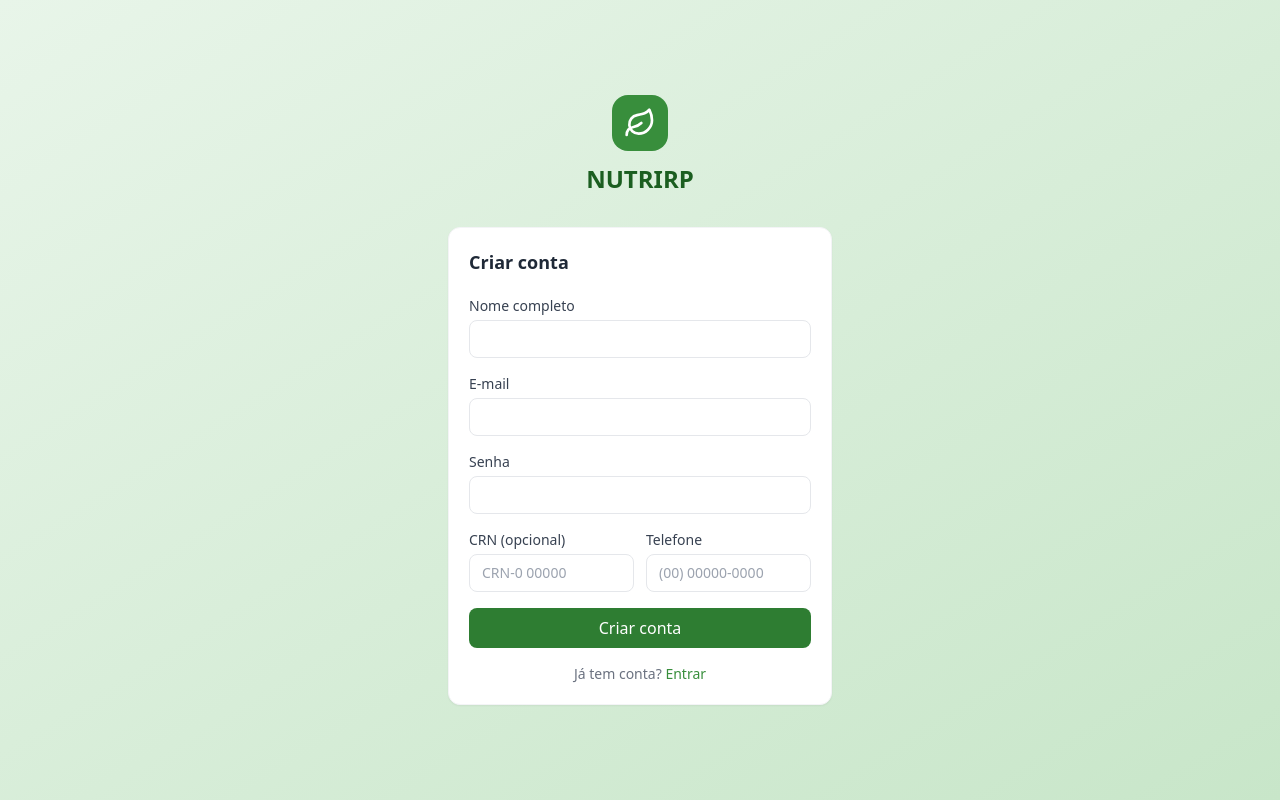
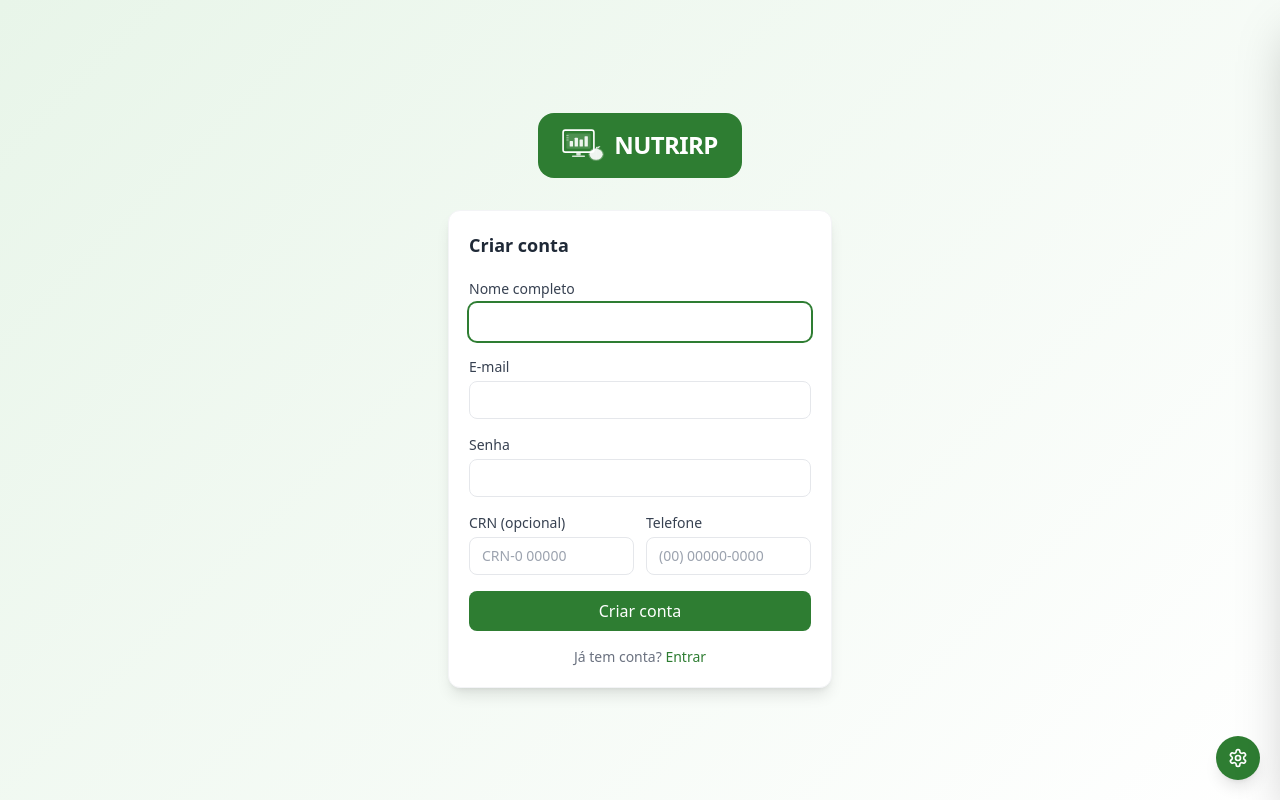
Before and after one commit to lordmotumbo/nutrirp, a React (Vite) app in the folder frontend/: page /register in a window 1280 px wide. Built offline with nearby package versions, Linux system fonts and the light colour scheme; no server answers.

Commit message:
fix: logo no register, FAB configurar canto direito, banco persistente no Render

```diff
--- a/frontend/src/App.jsx
+++ b/frontend/src/App.jsx
@@ -23,10 +23,13 @@ function PrivateRoute({ children }) {
   return children
 }
 
+import ThemePanel from './components/ThemePanel'
+
 function AppRoutes() {
   return (
     <>
       <Toaster position="top-right" toastOptions={{ duration: 3000 }} />
+      <ThemePanel />
       <Routes>
         <Route path="/login" element={<Login />} />
         <Route path="/register" element={<Register />} />
--- a/frontend/src/components/Layout.jsx
+++ b/frontend/src/components/Layout.jsx
@@ -3,7 +3,6 @@ import { useAuth } from '../context/AuthContext'
 import { LayoutDashboard, Users, CalendarDays, LogOut, Menu, DollarSign } from 'lucide-react'
 import { useState } from 'react'
 import NutrirpLogo from './NutrirpLogo'
-import ThemePanel from './ThemePanel'
 
 const nav = [
   { to: '/',          label: 'Dashboard', icon: LayoutDashboard, end: true },
@@ -68,7 +67,6 @@ export default function Layout() {
             >
               <LogOut className="w-3.5 h-3.5" /> Sair
             </button>
-            <ThemePanel />
           </div>
         </div>
       </aside>
--- a/frontend/src/components/ThemePanel.jsx
+++ b/frontend/src/components/ThemePanel.jsx
@@ -16,29 +16,34 @@ export default function ThemePanel() {
 
   return (
     <>
-      {/* Botão Configurar */}
+      {/* Botão flutuante — canto inferior direito */}
       <button
-        onClick={() => setOpen(true)}
-        className="flex items-center gap-1.5 text-xs text-primary-200 hover:text-white transition-colors mt-2"
+        onClick={() => setOpen(o => !o)}
         title="Configurar aparência"
+        className="fixed bottom-5 right-5 z-50 w-11 h-11 rounded-full shadow-lg
+                   flex items-center justify-center text-white transition-transform
+                   hover:scale-110 active:scale-95"
+        style={{ backgroundColor: 'var(--color-primary)' }}
       >
-        <Settings className="w-3.5 h-3.5" />
-        Configurar
+        <Settings className="w-5 h-5" />
       </button>
 
-      {/* Painel lateral */}
+      {/* Overlay */}
       {open && (
-        <>
-          {/* Overlay — renderizado no body via portal seria ideal, mas fixed funciona se o pai não tiver transform */}
         <div
-            className="fixed inset-0 bg-black/40"
+          className="fixed inset-0 bg-black/30"
           style={{ zIndex: 9998 }}
           onClick={() => setOpen(false)}
         />
+      )}
 
-          {/* Drawer — sempre fixo à direita da viewport */}
+      {/* Drawer — desliza da direita */}
       <div
-            className="fixed top-0 right-0 h-full w-80 bg-white dark:bg-gray-900 shadow-2xl flex flex-col"
+        className={`
+          fixed top-0 right-0 h-full w-80 bg-white dark:bg-gray-900 shadow-2xl
+          flex flex-col transition-transform duration-300
+          ${open ? 'translate-x-0' : 'translate-x-full'}
+        `}
         style={{ zIndex: 9999 }}
       >
         {/* Header */}
@@ -69,7 +74,7 @@ export default function ThemePanel() {
                   <Sun className="w-5 h-5 text-yellow-500" />
                 </div>
                 <span className="text-xs font-medium text-gray-700 dark:text-gray-300">Claro</span>
-                    {!dark && <Check className="w-3 h-3 text-[var(--color-primary)]" />}
+                {!dark && <Check className="w-3 h-3" style={{ color: 'var(--color-primary)' }} />}
               </button>
 
               <button
@@ -84,7 +89,7 @@ export default function ThemePanel() {
                   <Moon className="w-5 h-5 text-blue-300" />
                 </div>
                 <span className="text-xs font-medium text-gray-700 dark:text-gray-300">Escuro</span>
-                    {dark && <Check className="w-3 h-3 text-[var(--color-primary)]" />}
+                {dark && <Check className="w-3 h-3" style={{ color: 'var(--color-primary)' }} />}
               </button>
             </div>
           </div>
@@ -99,16 +104,17 @@ export default function ThemePanel() {
                   onClick={() => changeTheme(key)}
                   className={`w-full flex items-center gap-3 px-4 py-3 rounded-xl border-2 transition-all ${
                     themeKey === key
-                          ? 'border-[var(--color-primary)] bg-[var(--color-primary-light)]'
+                      ? 'border-[var(--color-primary)]'
                       : 'border-gray-100 dark:border-gray-700 hover:border-gray-200 dark:hover:border-gray-600'
                   }`}
+                  style={themeKey === key ? { backgroundColor: 'var(--color-primary-light)' } : {}}
                 >
                   <div className={`w-8 h-8 rounded-lg ${THEME_PREVIEWS[key]} flex-shrink-0`} />
                   <span className="text-sm font-medium text-gray-700 dark:text-gray-200 flex-1 text-left">
                     {theme.name}
                   </span>
                   {themeKey === key && (
-                        <Check className="w-4 h-4 text-[var(--color-primary)]" />
+                    <Check className="w-4 h-4" style={{ color: 'var(--color-primary)' }} />
                   )}
                 </button>
               ))}
@@ -118,10 +124,8 @@ export default function ThemePanel() {
           {/* Preview */}
           <div>
             <p className="text-sm font-semibold text-gray-700 dark:text-gray-200 mb-3">Preview</p>
-                <div
-                  className="rounded-xl p-4 text-white text-sm font-medium"
-                  style={{ backgroundColor: 'var(--color-primary)' }}
-                >
+            <div className="rounded-xl p-4 text-white text-sm font-medium"
+              style={{ backgroundColor: 'var(--color-primary)' }}>
               <p className="font-bold">NUTRIRP</p>
               <p className="text-xs opacity-80 mt-1">Sistema para Nutricionistas</p>
               <div className="mt-3 flex gap-2">
@@ -138,12 +142,10 @@ export default function ThemePanel() {
             className="w-full py-2.5 rounded-xl text-sm font-medium text-white transition-colors"
             style={{ backgroundColor: 'var(--color-primary)' }}
           >
-                Aplicar e fechar
+            Fechar
           </button>
         </div>
       </div>
     </>
-      )}
-    </>
   )
 }
--- a/frontend/src/pages/Register.jsx
+++ b/frontend/src/pages/Register.jsx
@@ -1,7 +1,7 @@
 import { useState } from 'react'
 import { Link, useNavigate } from 'react-router-dom'
 import { useAuth } from '../context/AuthContext'
-import { Leaf } from 'lucide-react'
+import NutrirpLogo from '../components/NutrirpLogo'
 import toast from 'react-hot-toast'
 
 export default function Register() {
@@ -9,8 +9,7 @@ export default function Register() {
   const navigate = useNavigate()
   const [form, setForm] = useState({ name: '', email: '', password: '', crn: '', phone: '' })
   const [loading, setLoading] = useState(false)
-
-  const set = (k) => (e) => setForm(f => ({ ...f, [k]: e.target.value }))
+  const set = k => e => setForm(f => ({ ...f, [k]: e.target.value }))
 
   async function handleSubmit(e) {
     e.preventDefault()
@@ -27,21 +26,23 @@ export default function Register() {
   }
 
   return (
-    <div className="min-h-screen flex items-center justify-center bg-gradient-to-br from-primary-50 to-primary-100 px-4 py-8">
+    <div
+      className="min-h-screen flex items-center justify-center px-4 py-8"
+      style={{ background: 'linear-gradient(135deg, var(--color-primary-light) 0%, #fff 100%)' }}
+    >
       <div className="w-full max-w-sm">
-        <div className="text-center mb-8">
-          <div className="inline-flex items-center justify-center w-14 h-14 bg-primary-700 rounded-2xl mb-3">
-            <Leaf className="w-8 h-8 text-white" />
+        <div className="flex justify-center mb-8">
+          <div className="px-6 py-4 rounded-2xl" style={{ backgroundColor: 'var(--color-primary)' }}>
+            <NutrirpLogo size={44} textSize="text-2xl" />
           </div>
-          <h1 className="text-2xl font-bold text-primary-900">NUTRIRP</h1>
         </div>
 
-        <div className="card">
-          <h2 className="text-lg font-semibold mb-5">Criar conta</h2>
+        <div className="card shadow-lg">
+          <h2 className="text-lg font-semibold mb-5 dark:text-white">Criar conta</h2>
           <form onSubmit={handleSubmit} className="space-y-4">
             <div>
               <label className="label">Nome completo</label>
-              <input className="input" value={form.name} onChange={set('name')} required />
+              <input className="input" value={form.name} onChange={set('name')} required autoFocus />
             </div>
             <div>
               <label className="label">E-mail</label>
@@ -67,7 +68,9 @@ export default function Register() {
           </form>
           <p className="text-center text-sm text-gray-500 mt-4">
             Já tem conta?{' '}
-            <Link to="/login" className="text-primary-700 font-medium hover:underline">Entrar</Link>
+            <Link to="/login" className="font-medium hover:underline" style={{ color: 'var(--color-primary)' }}>
+              Entrar
+            </Link>
           </p>
         </div>
       </div>
```
Also changed, not shown: 2 other files (tests, documents, lock files or other folders). Lines whose indentation alone changed are shown as unchanged.
